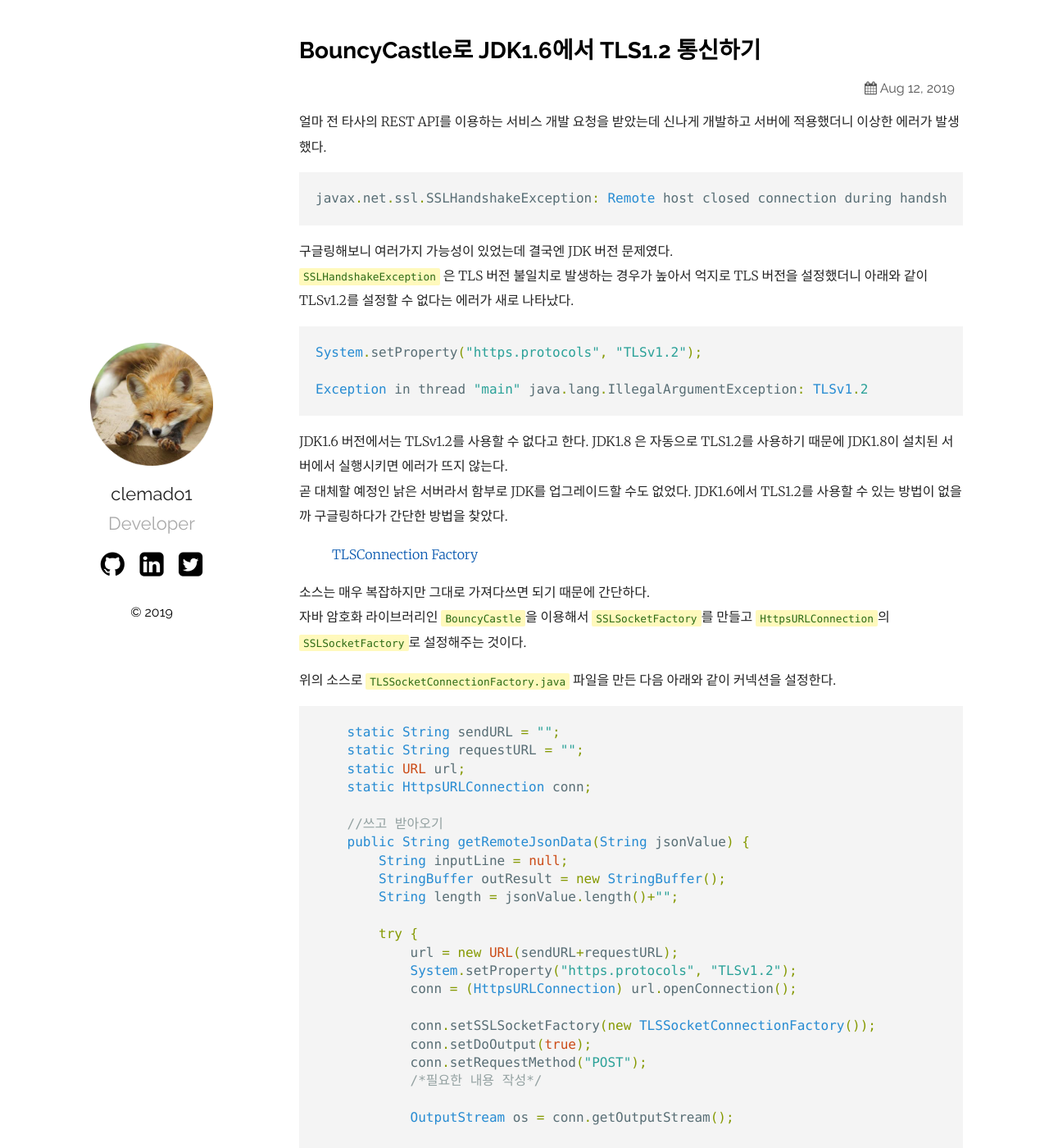
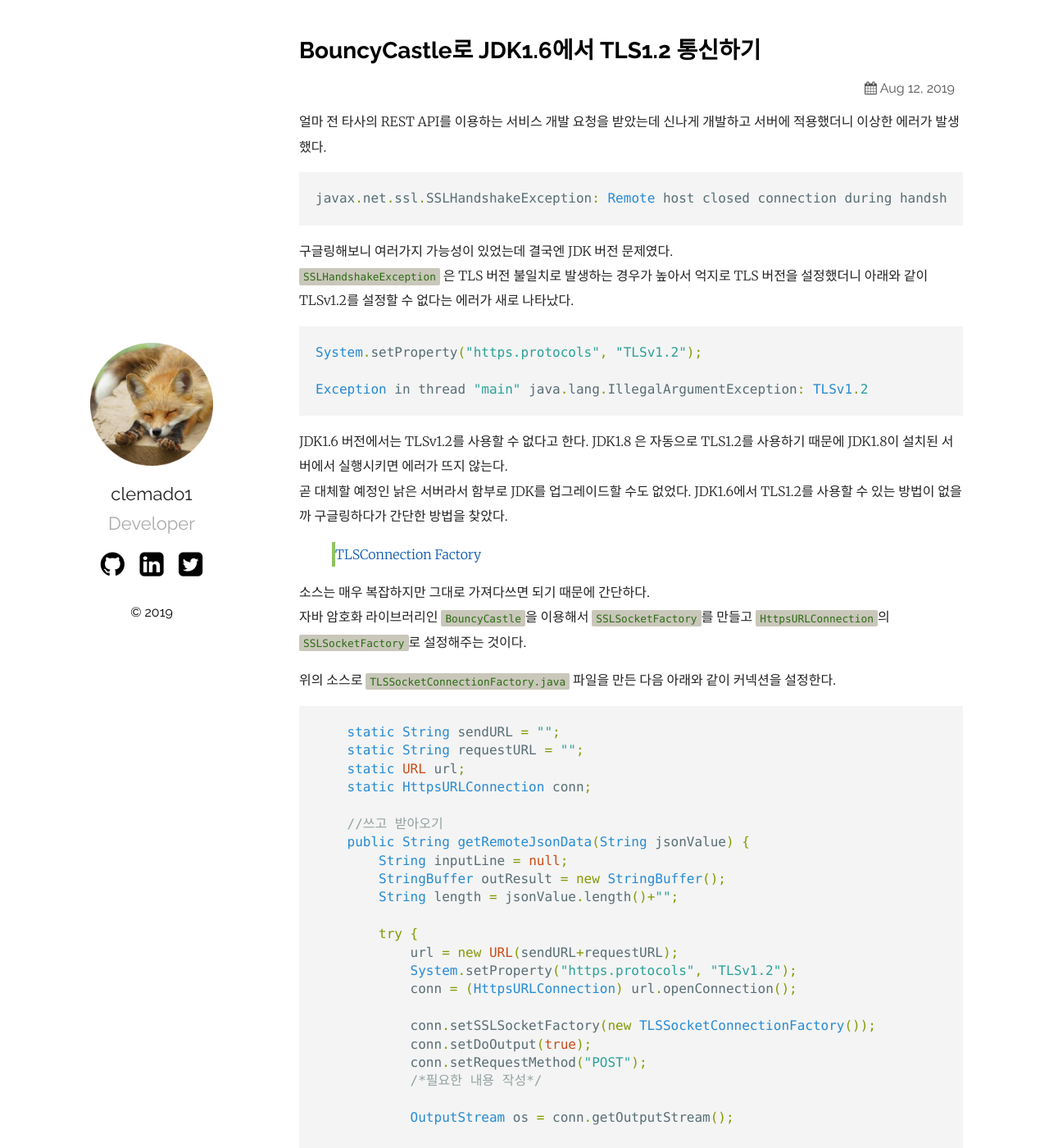
Before and after one commit to clemado1/blog-old, a Jekyll site: the page built from _posts/2019-08-12-BouncyCastle로-JDK1.6에서-TLS1.2-통신하기.md, in a window 1280 px wide and 1400 px high. Shown: the whole window at 82% size. Built offline with Jekyll 4.4.1, drawn with Linux system fonts in a browser that asks for light colours.

Commit message:
modify scss

```diff
--- a/_sass/ext/_normalize.scss
+++ b/_sass/ext/_normalize.scss
@@ -237,10 +237,15 @@ samp {
 
 code.highlighter-rouge {
     padding: 0.2em 0.4em;
-    background-color: #fff9bc;
+    background-color: #c9c7ba;
     color: rgb(45, 107, 21);
     border-radius: 2px;
     font-size: 0.8em;
+}
+
+blockquote {
+    color: #666;
+    border-left: 4px solid #90c35f;
 }
 
 // Forms
```
